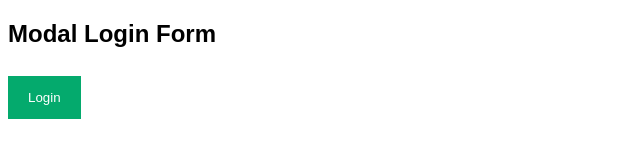
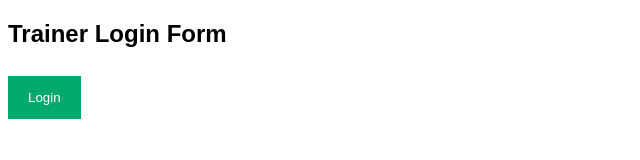
Before and after one commit to TejashwiniPulipati/webapp, a plain HTML site: page index.html in a window 1280 px wide. Shown: the whole page, without its empty margins (0-640 px from the left). Drawn offline with Linux system fonts and the light colour scheme.

Commit message:
updated name

```diff
--- a/index.html
+++ b/index.html
@@ -127,7 +127,7 @@ span.psw {
 </head>
 <body>
 
-<h2>Modal Login Form</h2>
+<h2>Trainer Login Form</h2>
 
 <button onclick="document.getElementById('id01').style.display='block'" style="width:auto;">Login</button>
 
```
